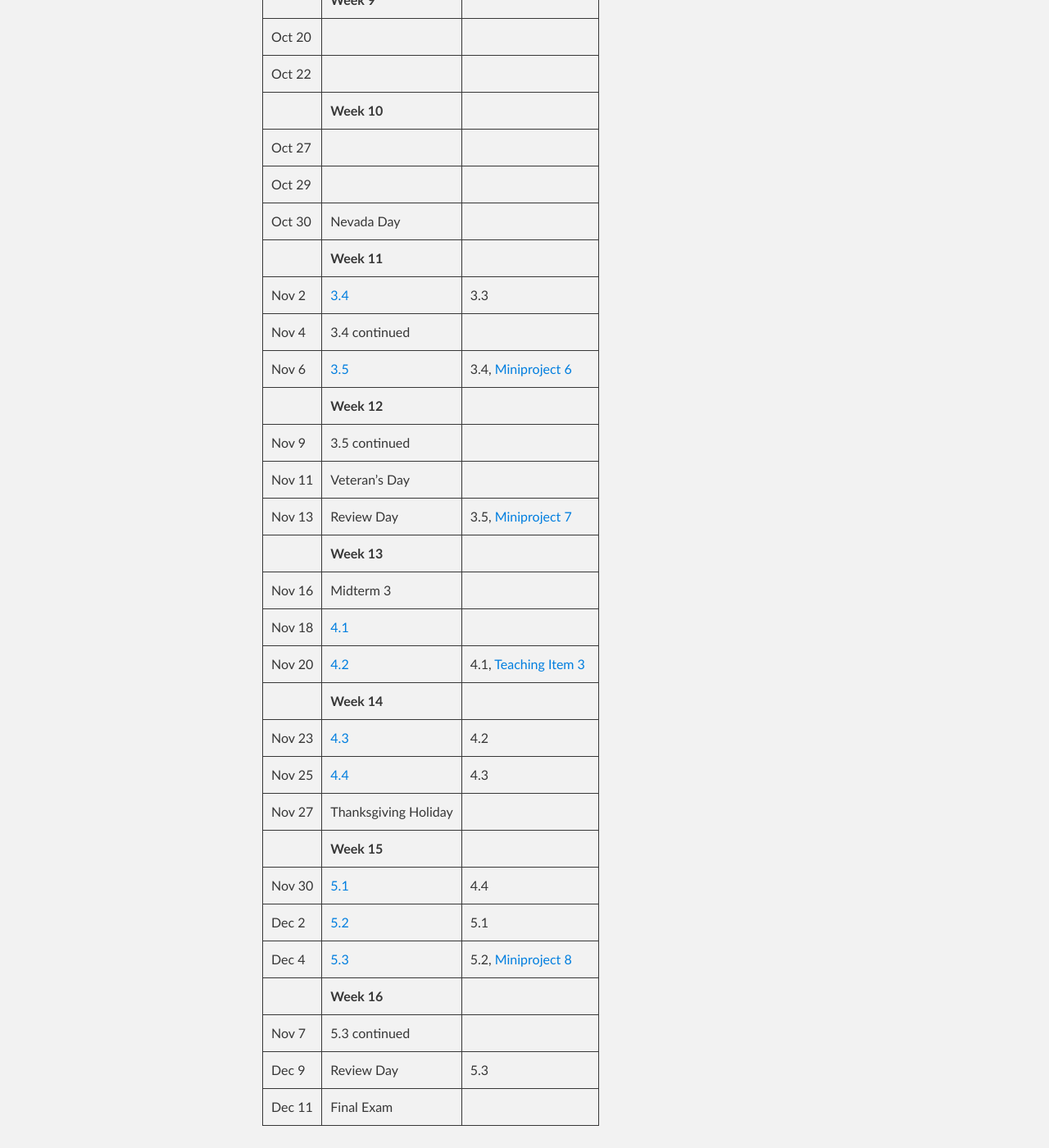
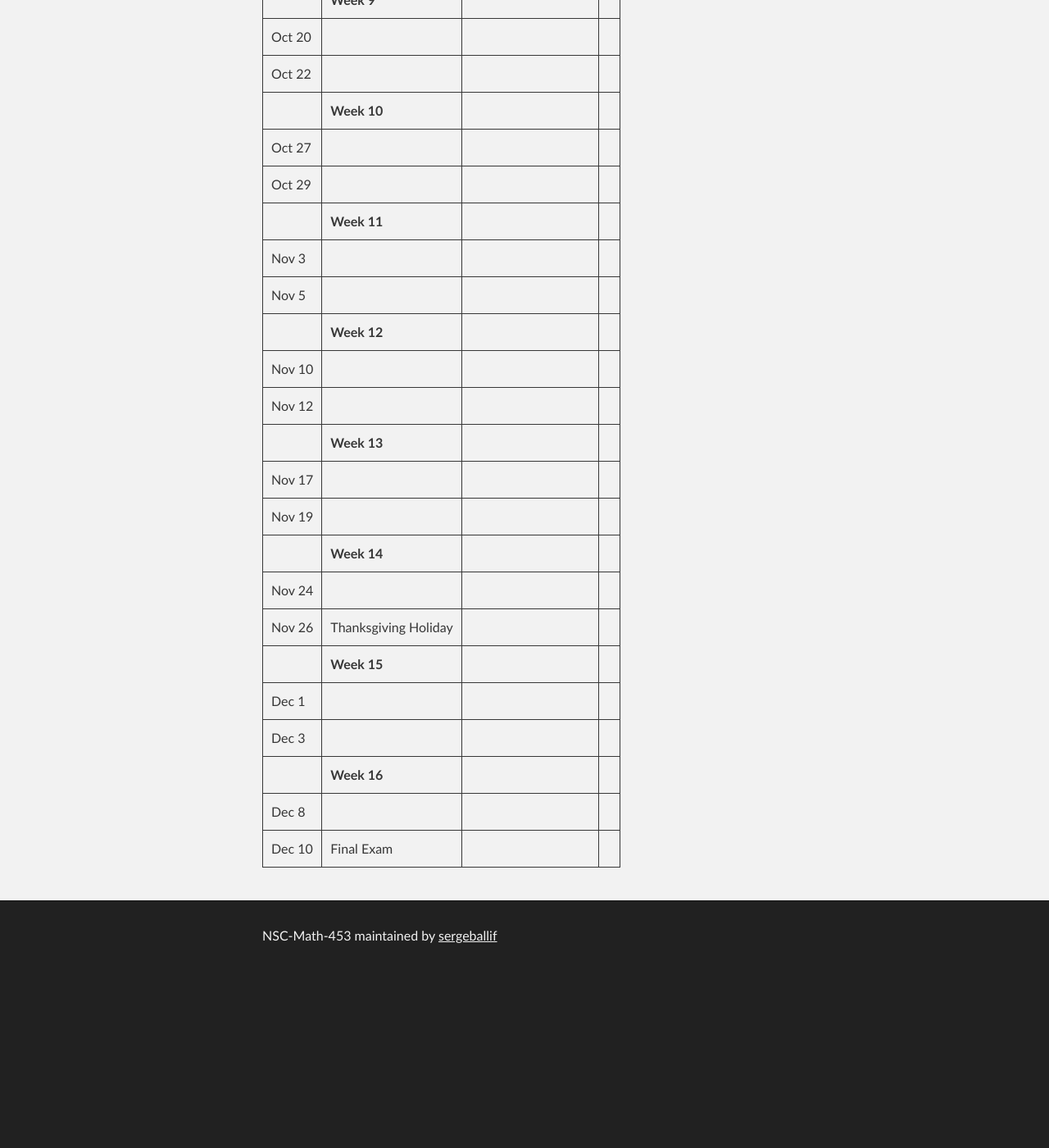
Before and after one commit to sergeballif/NSC-Math-453, a Jekyll site: the page built from index.md, in a window 1280 px wide and 1400 px high, scrolled down 1394 px. Shown: the whole window at 82% size. Built offline with Jekyll 4.4.1, drawn with Linux system fonts in a browser that asks for light colours; after the commit the page ends 2582 px from its top, so only the background shows below that; some of the changed text lies outside the part shown.

Commit message:
Update index.md

```diff
--- a/index.md
+++ b/index.md
@@ -6,17 +6,17 @@ title: Math 181 Schedule
 | Date   	| Guided Practice 	| WeBWorK HW Due 	|
 |--------	|---------	|-----------------	|
 | 	| **Week 1**      	| |
-| Aug 25 	| Intro  |                	|
-| Aug 27 	| [1.1](/NSC-Math-181/GP1.1.html)  |                	|
+| Aug 25 	|  |	|
+| Aug 27 	|  |	|
 |     	|   **Week 2**      	|                 	|
-| Sep 1 		| [1.4](/NSC-Math-181/GP1.4.html)  | 1.3            	|
-| Sep 3 		| [1.5](/NSC-Math-181/GP1.5.html)  | 1.4            	|
+| Sep 1 	|  | 	|
+| Sep 3 	|  | 	|
 |     	|   **Week 3**      	|                 	|
-| Sep 8 		| [1.6](/NSC-Math-181/GP1.6.html)  | 1.5            	|
-| Sep 10 		| [1.7](/NSC-Math-181/GP1.7.html)  | 1.6, [Miniproject 1](/NSC-Math-181/CoreLearning/Math181Miniproject1.pdf)            	|
+| Sep 8 	|  | |
+| Sep 10 	|  | |
 |     	|   **Week 4**      	|                 	|
-| Sep 15 	|  |      	|
-| Sep 17 	|  |      	|
+| Sep 15 	|  |	|
+| Sep 17 	|  |	|
 |     	|   **Week 5**      	|                 	|
 | Sep 22 	|  |             	|
 | Sep 24 		| |             	|
@@ -24,7 +24,7 @@ title: Math 181 Schedule
 | Sep 29 	|   |     	|
 | Oct 1 		|   |             	|
 |     	|   **Week 7**      	|                 	|
-| Oct 6  	| 2.5 continued |             	|
+| Oct 6  	|  | 	|
 | Oct 8 	|  | 	|
 |     	|   **Week 8**      	|                 	|
 | Oct 13 	|  | 	|
@@ -35,28 +35,21 @@ title: Math 181 Schedule
 |     	|   **Week 10**      	|                 	|
 | Oct 27 	|  |	|
 | Oct 29 	|  | 	|
-| Oct 30 	| Nevada Day  |          	|
 |     	|   **Week 11**      	|                 	|
-| Nov 2 	| [3.4](/NSC-Math-181/GP3.4.html)  |  3.3           	|
-| Nov 4 		| 3.4 continued  |             	|
-| Nov 6 	| [3.5](/NSC-Math-181/GP3.4.html)  |  3.4, [Miniproject 6](/NSC-Math-181/CoreLearning/Math181Miniproject6.pdf)           	|
+| Nov 3 	|  |  |
+| Nov 5 	|  | 	|
 |     	|   **Week 12**      	|                 	|
-| Nov 9 	| 3.5 continued  |          	|
-| Nov 11 		| Veteran's Day  |              	|
-| Nov 13 	| Review Day  | 3.5, [Miniproject 7](/NSC-Math-181/CoreLearning/Math181Miniproject7.pdf)             	|
+| Nov 10 	|  |  |
+| Nov 12 	|  | 	|
 |     	|   **Week 13**      	|                 	|
-| Nov 16 	| Midterm 3   |      	|
-| Nov 18 	| [4.1](/NSC-Math-181/GP4.1.html)  |             	|
-| Nov 20 	| [4.2](/NSC-Math-181/GP4.2.html)  |  4.1, [Teaching Item 3](/NSC-Math-181/CoreLearning/Math181TeachingItem3.pdf)           	|
+| Nov 17 	|  |  |
+| Nov 19 	|  | 	|          	|
 |     	|   **Week 14**      	|                 	|
-| Nov 23 	| [4.3](/NSC-Math-181/GP4.3.html)  |  4.2           	|
-| Nov 25 	| [4.4](/NSC-Math-181/GP4.4.html)  |  4.3           	|
-| Nov 27 	| Thanksgiving Holiday  |       	|
+| Nov 24 	|  |  |
+| Nov 26 	| Thanksgiving Holiday  |       	|
 |     	|   **Week 15**      	|                 	|
-| Nov 30 	| [5.1](/NSC-Math-181/GP4.3.html)  |  4.4           	|
-| Dec 2 	| [5.2](/NSC-Math-181/GP4.4.html)  |  5.1           	|
-| Dec 4 	| [5.3](/NSC-Math-181/GP4.4.html)  |  5.2, [Miniproject 8](/NSC-Math-181/CoreLearning/Math181Miniproject8.pdf)           	|
+| Dec 1 	|  |  |
+| Dec 3 	|  | 	|
 |     	|   **Week 16**      	|                 	|
-| Nov 7 	| 5.3 continued  |             	|
-| Dec 9 	| Review Day  |  5.3           	|
-| Dec 11 	| Final Exam  |             	|
+| Dec 8 	|  |  |
+| Dec 10 	| Final Exam  | 	|
```
